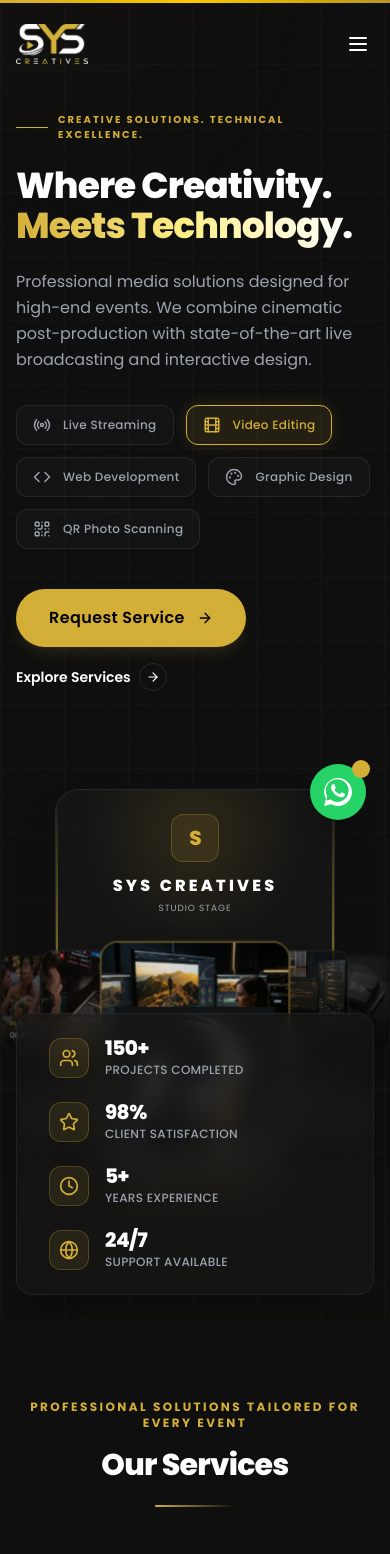
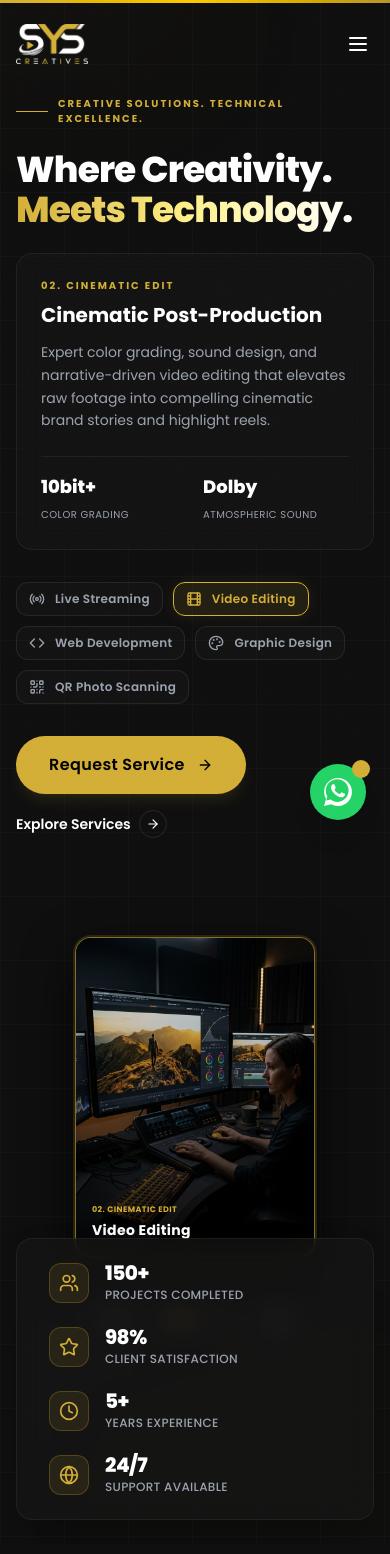
Before and after one commit to Yaswanthsys/syscreatives, a Next.js app: page / in a window 390 px wide. Shown: the top 1554 px of the page. Built offline with nearby package versions, Linux system fonts and the light colour scheme.

Commit message:
Optimize Hero section for mobile: hide side cards to prevent page bleed, increase padding, and remove gear elements completely

```diff
--- a/components/home/Hero.tsx
+++ b/components/home/Hero.tsx
@@ -5,6 +5,8 @@ import Link from "next/link";
 import { motion, AnimatePresence } from "framer-motion";
 import {
   ArrowRight,
+  ChevronLeft,
+  ChevronRight,
   Radio,
   Film,
   Code,
@@ -34,61 +36,63 @@ export default function Hero() {
     };
   }, []);
 
-  // Specialties data with matching icons
-  const specialties = [
-    { name: "Live Streaming", icon: Radio, slug: "live-streaming" },
-    { name: "Video Editing", icon: Film, slug: "video-editing" },
-    { name: "Web Development", icon: Code, slug: "web-development" },
-    { name: "Graphic Design", icon: Palette, slug: "graphic-design" },
-    { name: "QR Photo Scanning", icon: QrCode, slug: "qr-photo-scanning" }
-  ];
-
-  // Carousel card configs
-  const carouselCards = [
+  // Comprehensive Services Data with descriptions, slugs, icons, and metrics
+  const servicesData = [
     {
       id: "live-streaming",
       title: "Live Streaming",
-      badge: "01. LIVE STREAMING",
+      subtitle: "High-End Live Broadcasts",
+      badge: "01. LIVE BROADCAST",
+      icon: Radio,
       image: "/images/service-streaming.png",
-      slug: "live-streaming"
+      slug: "live-streaming",
+      description: "Professional multi-camera live streaming solutions designed for corporate events, luxury weddings, and high-profile summits with zero latency and ultra-HD quality.",
+      stats: { primary: "10Gbps", label: "Redundant Bandwidth", secondary: "4K UHD", label2: "Streaming Output" }
     },
     {
       id: "video-editing",
       title: "Video Editing",
+      subtitle: "Cinematic Post-Production",
       badge: "02. CINEMATIC EDIT",
+      icon: Film,
       image: "/images/service-editing.png",
-      slug: "video-editing"
+      slug: "video-editing",
+      description: "Expert color grading, sound design, and narrative-driven video editing that elevates raw footage into compelling cinematic brand stories and highlight reels.",
+      stats: { primary: "10bit+", label: "Color Grading", secondary: "Dolby", label2: "Atmospheric Sound" }
     },
     {
       id: "web-development",
       title: "Web Development",
-      badge: "03. WEB DEVELOPMENT",
+      subtitle: "Premium Digital Interfaces",
+      badge: "03. PREMIUM CODE",
+      icon: Code,
       image: "/images/service-web.png",
-      slug: "web-development"
+      slug: "web-development",
+      description: "Custom headless web development utilizing modern React frameworks. We build ultra-fast, search-optimized websites with bespoke animations and fluid UX.",
+      stats: { primary: "100ms", label: "Average Response", secondary: "100%", label2: "Lighthouse Performance" }
     },
     {
       id: "graphic-design",
       title: "Graphic Design",
+      subtitle: "Luxury Brand Identity",
       badge: "04. VISUAL BRANDING",
+      icon: Palette,
       image: "/images/service-design.png",
-      slug: "graphic-design"
+      slug: "graphic-design",
+      description: "Comprehensive visual branding, mockup design, and logo identities that capture your brand essence and communicate premium value across all media assets.",
+      stats: { primary: "3D", label: "Mockup Renders", secondary: "Premium", label2: "Print Finish Guides" }
     },
     {
       id: "qr-photo-scanning",
       title: "QR Photo Scanning",
-      badge: "05. QR PHOTO SCANNING",
+      subtitle: "AI-Powered Photo Sharing",
+      badge: "05. AI PHOTO SHARING",
+      icon: QrCode,
       image: "/images/service-qr.png",
-      slug: "qr-photo-scanning"
+      slug: "qr-photo-scanning",
+      description: "Real-time AI-powered photo scanning and sharing platforms for high-end events, allowing guests to instantly download their professional portraits via dynamic QR codes.",
+      stats: { primary: "Instant", label: "QR Delivery", secondary: "AI", label2: "Face Recognition" }
     }
-  ];
-
-  // Matching 3D gear objects to display at the bottom
-  const gearElements = [
-    { image: "/images/element-camera.png", name: "Broadcast Camera" },
-    { image: "/images/element-headphones.png", name: "Studio Headphones" },
-    { image: "/images/element-keyboard.png", name: "Mechanical Keyboard" },
-    { image: "/images/element-stylus.png", name: "Stylus Pen" },
-    { image: "/images/element-phone.png", name: "Smartphone" }
   ];
 
   // Stats bar data
@@ -99,12 +103,12 @@ export default function Hero() {
     { value: "24/7", label: "Support Available", icon: Globe }
   ];
 
-  // Start Autoplay Loop (Right to Left rotation)
+  // Start Autoplay Loop
   const startAutoplay = () => {
     stopAutoplay();
     autoplayTimerRef.current = setInterval(() => {
-      setActiveIndex((prev) => (prev + 1) % 5);
-    }, 4500); // Rotate every 4.5 seconds
+      setActiveIndex((prev) => (prev + 1) % servicesData.length);
+    }, 5500); // 5.5s autoplay rotation
   };
 
   const stopAutoplay = () => {
@@ -120,68 +124,98 @@ export default function Hero() {
 
   const handleManualSelect = (index: number) => {
     setActiveIndex(index);
-    startAutoplay(); // Reset autoplay timer on click
+    startAutoplay();
   };
 
-  // Helper to compute card offsets along a 3D circular ellipse
+  const handleNext = () => {
+    setActiveIndex((prev) => (prev + 1) % servicesData.length);
+    startAutoplay();
+  };
+
+  const handlePrev = () => {
+    setActiveIndex((prev) => (prev - 1 + servicesData.length) % servicesData.length);
+    startAutoplay();
+  };
+
+  // Helper to compute card offsets along a 3D circular Coverflow Cylinder
   const getCardStyle = (index: number) => {
     let diff = index - activeIndex;
-    if (diff < -2) diff += 5;
-    if (diff > 2) diff -= 5;
+    if (diff < -2) diff += servicesData.length;
+    if (diff > 2) diff -= servicesData.length;
 
     const isActive = diff === 0;
 
     let x = 0;
-    let y = 0;
+    let z = 0;
     let scale = 1;
     let opacity = 1;
+    let rotateY = 0;
     let zIndex = 10;
-    let rotateY = 0;
 
-    // Ellipse layouts
+    if (isMobile) {
+      // Mobile optimization: Show only the active center card, hide other cards to prevent page overflow
       if (diff === 0) {
         x = 0;
-      y = 0;
+        z = 0;
+        scale = 1;
+        opacity = 1;
+        zIndex = 30;
+        rotateY = 0;
+      } else {
+        x = 0;
+        z = -100;
+        scale = 0.85;
+        opacity = 0;
+        zIndex = 10;
+        rotateY = 0;
+      }
+    } else {
+      // Desktop full 3D Coverflow Cylinder layouts
+      if (diff === 0) {
+        x = 0;
+        z = 120;
         scale = 1.05;
         opacity = 1;
         zIndex = 30;
+        rotateY = 0;
       } else if (diff === 1) {
-      x = isMobile ? 80 : 130;
-      y = isMobile ? -5 : -10;
-      scale = isMobile ? 0.85 : 0.82;
-      opacity = 0.7;
+        x = 155;
+        z = 0;
+        scale = 0.82;
+        opacity = 0.65;
         zIndex = 20;
-      rotateY = -15;
+        rotateY = -35;
       } else if (diff === -1) {
-      x = isMobile ? -80 : -130;
-      y = isMobile ? -5 : -10;
-      scale = isMobile ? 0.85 : 0.82;
-      opacity = 0.7;
+        x = -155;
+        z = 0;
+        scale = 0.82;
+        opacity = 0.65;
         zIndex = 20;
-      rotateY = 15;
+        rotateY = 35;
       } else if (diff === 2) {
-      x = isMobile ? 140 : 220;
-      y = isMobile ? -10 : -25;
-      scale = isMobile ? 0.7 : 0.65;
-      opacity = 0.35;
+        x = 270;
+        z = -100;
+        scale = 0.65;
+        opacity = 0.25;
         zIndex = 10;
-      rotateY = -30;
+        rotateY = -55;
       } else if (diff === -2) {
-      x = isMobile ? -140 : -220;
-      y = isMobile ? -10 : -25;
-      scale = isMobile ? 0.7 : 0.65;
-      opacity = 0.35;
+        x = -270;
+        z = -100;
+        scale = 0.65;
+        opacity = 0.25;
         zIndex = 10;
-      rotateY = 30;
+        rotateY = 55;
+      }
     }
 
-    return { x, y, scale, opacity, zIndex, rotateY, isActive };
+    return { x, z, scale, opacity, rotateY, zIndex, isActive };
   };
 
   return (
     <section
       id="home"
-      className="relative min-h-screen flex flex-col justify-center pt-28 pb-36 overflow-hidden bg-[#0F0F0F]"
+      className="relative min-h-screen flex flex-col justify-center pt-24 pb-48 lg:pb-36 overflow-hidden bg-[#0F0F0F]"
     >
       {/* Background Ambient Glows */}
       <div className="absolute top-[-10%] left-[-10%] w-[50vw] h-[50vw] rounded-full bg-gold/5 blur-[120px] pointer-events-none" />
@@ -211,7 +245,7 @@ export default function Hero() {
             initial={{ opacity: 0, y: 20 }}
             animate={{ opacity: 1, y: 0 }}
             transition={{ duration: 0.7, delay: 0.1 }}
-            className="text-4xl sm:text-5xl md:text-6xl font-extrabold text-white tracking-tight leading-[1.1] mb-6"
+            className="text-4xl sm:text-5xl md:text-6xl font-extrabold text-white tracking-tight leading-[1.1] mb-6 animate-gradient"
           >
             Where Creativity.<br />
             <span className="text-transparent bg-clip-text bg-gradient-to-r from-gold via-yellow-200 to-white">
@@ -219,38 +253,68 @@ export default function Hero() {
             </span>
           </motion.h1>
 
-          {/* Description */}
-          <motion.p
-            initial={{ opacity: 0, y: 20 }}
-            animate={{ opacity: 1, y: 0 }}
-            transition={{ duration: 0.7, delay: 0.2 }}
-            className="text-base sm:text-lg text-[#9CA3AF] max-w-xl leading-relaxed mb-8"
+          {/* dynamic Service detail card info */}
+          <motion.div
+            key={activeIndex}
+            initial={{ opacity: 0, x: -10 }}
+            animate={{ opacity: 1, x: 0 }}
+            exit={{ opacity: 0, x: 10 }}
+            transition={{ duration: 0.4 }}
+            className="bg-white/[0.02] border border-white/[0.06] rounded-2xl p-6 backdrop-blur-md max-w-xl mb-8"
           >
-            Professional media solutions designed for high-end events. We combine cinematic post-production with state-of-the-art live broadcasting and interactive design.
-          </motion.p>
+            <span className="text-[10px] font-bold text-gold uppercase tracking-[0.2em] block mb-2">
+              {servicesData[activeIndex].badge}
+            </span>
+            <h2 className="text-xl sm:text-2xl font-bold text-white mb-3">
+              {servicesData[activeIndex].subtitle}
+            </h2>
+            <p className="text-sm text-[#9CA3AF] leading-relaxed mb-6">
+              {servicesData[activeIndex].description}
+            </p>
 
-          {/* Specialization Selection Grid */}
+            {/* Dynamic metrics */}
+            <div className="grid grid-cols-2 gap-4 border-t border-white/[0.06] pt-4">
+              <div>
+                <span className="text-lg font-extrabold text-white block">
+                  {servicesData[activeIndex].stats.primary}
+                </span>
+                <span className="text-[10px] text-[#9CA3AF] uppercase tracking-wider">
+                  {servicesData[activeIndex].stats.label}
+                </span>
+              </div>
+              <div>
+                <span className="text-lg font-extrabold text-white block">
+                  {servicesData[activeIndex].stats.secondary}
+                </span>
+                <span className="text-[10px] text-[#9CA3AF] uppercase tracking-wider">
+                  {servicesData[activeIndex].stats.label2}
+                </span>
+              </div>
+            </div>
+          </motion.div>
+
+          {/* Specialties navigation tab buttons */}
           <motion.div
             initial={{ opacity: 0, y: 15 }}
             animate={{ opacity: 1, y: 0 }}
             transition={{ duration: 0.7, delay: 0.3 }}
-            className="flex flex-wrap gap-3 max-w-xl mb-10"
+            className="flex flex-wrap gap-2.5 max-w-xl mb-8"
           >
-            {specialties.map((spec, idx) => {
+            {servicesData.map((spec, idx) => {
               const Icon = spec.icon;
               const isActive = activeIndex === idx;
               return (
                 <button
-                  key={spec.name}
+                  key={spec.id}
                   onClick={() => handleManualSelect(idx)}
-                  className={`flex items-center gap-3 px-4 py-2.5 rounded-xl border transition-all duration-300 cursor-pointer ${
+                  className={`flex items-center gap-2.5 px-3 py-2 rounded-xl border transition-all duration-300 cursor-pointer ${
                     isActive
-                      ? "bg-gold/10 border-gold text-gold shadow-[0_0_15px_rgba(212,175,55,0.15)]"
+                      ? "bg-gold/10 border-gold text-gold shadow-[0_0_15px_rgba(212,175,55,0.1)]"
                       : "bg-white/[0.02] border-white/[0.08] text-[#9CA3AF] hover:bg-white/[0.05] hover:border-white/[0.15] hover:text-white"
                   }`}
                 >
-                  <Icon className={`h-4.5 w-4.5 ${isActive ? "text-gold" : "text-[#9CA3AF]"}`} />
-                  <span className="text-xs sm:text-sm font-medium tracking-wide">{spec.name}</span>
+                  <Icon className={`h-4 w-4 ${isActive ? "text-gold" : "text-[#9CA3AF]"}`} />
+                  <span className="text-xs font-semibold tracking-wide">{spec.title}</span>
                 </button>
               );
             })}
@@ -281,103 +345,105 @@ export default function Hero() {
           </motion.div>
         </div>
 
-        {/* Right Column: 3D Stage Carousel */}
-        <div className="lg:col-span-6 relative flex justify-center items-center h-[420px] sm:h-[520px] w-full">
-          {/* Main Stage Setup */}
-          <div className="relative w-full max-w-[500px] h-full flex flex-col items-center justify-center perspective-[1000px]">
+        {/* Right Column: 3D Coverflow Carousel Showcase */}
+        <div className="lg:col-span-6 relative flex flex-col justify-center items-center h-[450px] sm:h-[530px] w-full">
 
-            {/* 1. Backdrop Pedestal Panel with Glowing Logo */}
-            <div className="absolute top-[8%] w-[280px] h-[310px] rounded-3xl border border-white/[0.08] bg-[#161616]/90 backdrop-blur-md shadow-2xl flex flex-col items-center justify-start pt-6 z-0 overflow-hidden">
-              {/* Radial gold neon glow behind logo */}
-              <div className="absolute top-[-10%] w-[150px] h-[150px] rounded-full bg-gold/10 blur-[30px] pointer-events-none" />
-              {/* Gold vertical bar accents on left/right */}
-              <div className="absolute left-0 top-0 bottom-0 w-[2px] bg-gradient-to-b from-transparent via-gold/50 to-transparent" />
-              <div className="absolute right-0 top-0 bottom-0 w-[2px] bg-gradient-to-b from-transparent via-gold/50 to-transparent" />
-
-              <div className="relative z-10 flex flex-col items-center">
-                {/* Logo graphics */}
-                <div className="h-12 w-12 rounded-xl bg-gold/10 border border-gold/25 flex items-center justify-center mb-3">
-                  <span className="text-gold font-black text-xl tracking-tighter">S</span>
-                </div>
-                <h3 className="text-white text-base font-extrabold tracking-[0.2em] font-sans">SYS CREATIVES</h3>
-                <p className="text-[9px] text-[#9CA3AF] uppercase tracking-widest mt-1">Studio Stage</p>
-              </div>
-            </div>
-
-            {/* 2. Circular Rotating Service Cards */}
-            <div className="absolute top-[35%] w-full h-[220px] flex items-center justify-center z-10">
-              {carouselCards.map((card, idx) => {
-                const { x, y, scale, opacity, zIndex, rotateY, isActive } = getCardStyle(idx);
+          {/* True 3D spatial perspective wrapper */}
+          <div
+            className="relative w-full max-w-[520px] h-[360px] flex items-center justify-center"
+            style={{ perspective: "1200px" }}
+          >
+            <div
+              className="relative w-full h-full flex items-center justify-center"
+              style={{ transformStyle: "preserve-3d" }}
+            >
+              {servicesData.map((card, idx) => {
+                const { x, z, scale, opacity, rotateY, zIndex, isActive } = getCardStyle(idx);
                 return (
                   <motion.div
                     key={card.id}
                     animate={{
                       x,
-                      y,
+                      z,
                       scale,
                       opacity,
-                      zIndex,
-                      rotateY
+                      rotateY,
+                      zIndex
                     }}
                     transition={{
                       type: "spring",
-                      stiffness: 70,
+                      stiffness: 85,
                       damping: 18
                     }}
+                    style={{
+                      transformStyle: "preserve-3d",
+                      backfaceVisibility: "hidden"
+                    }}
                     onClick={() => handleManualSelect(idx)}
-                    className={`absolute w-[180px] aspect-[4/3] rounded-2xl overflow-hidden border bg-[#1D1D1D]/90 backdrop-blur-md shadow-2xl group cursor-pointer ${
+                    className={`absolute w-[240px] sm:w-[270px] aspect-[3/4] rounded-2xl overflow-hidden border bg-[#121212] shadow-[0_20px_50px_rgba(0,0,0,0.8)] group cursor-pointer ${
                       isActive
-                        ? "border-gold/50 ring-1 ring-gold/20"
+                        ? "border-gold/60 ring-2 ring-gold/15"
                         : "border-white/[0.08] hover:border-white/20"
                     }`}
-                    style={{ transformStyle: "preserve-3d" }}
                   >
                     <Link href={`/services/${card.slug}`} className="block w-full h-full" onClick={(e) => {
                       if (!isActive) {
-                        // Prevent navigation if card is not active front-center (let click select it first)
-                        e.preventDefault();
+                        e.preventDefault(); // Click selects card first, double-click or active card link navigates
                       }
                     }}>
+                      {/* Image background with zoom on hover */}
                       <div
                         className="absolute inset-0 bg-cover bg-center transition-transform duration-700 group-hover:scale-105"
                         style={{ backgroundImage: `url('${card.image}')` }}
                       />
-                      <div className="absolute inset-0 bg-gradient-to-t from-black/90 via-black/30 to-transparent" />
-                      <div className="absolute bottom-3 left-3.5 right-3.5">
-                        <span className="text-[8px] text-gold font-bold uppercase tracking-wider block mb-0.5">{card.badge}</span>
-                        <h4 className="text-white text-[11px] font-bold tracking-wide">{card.title}</h4>
+                      <div className="absolute inset-0 bg-gradient-to-t from-black/95 via-black/40 to-transparent" />
+
+                      {/* Card Content overlay */}
+                      <div className="absolute bottom-4 left-4 right-4">
+                        <span className="text-[8px] text-gold font-bold uppercase tracking-wider block mb-1">
+                          {card.badge}
+                        </span>
+                        <h4 className="text-white text-sm font-bold tracking-wide">
+                          {card.title}
+                        </h4>
                       </div>
                     </Link>
                   </motion.div>
                 );
               })}
             </div>
-
-            {/* 3. Circular Podium base */}
-            <div className="absolute bottom-[10%] w-[340px] h-[34px] rounded-full bg-[#1C1C1C] border border-white/[0.08] flex items-center justify-center z-5 shadow-[0_15px_30px_rgba(0,0,0,0.6)]">
-              {/* Outer gold neon ring */}
-              <div className="absolute inset-[-4px] rounded-full border border-gold/15 blur-[2px] animate-pulse-slow" />
-              {/* Inner dark pedestal */}
-              <div className="w-[310px] h-[22px] rounded-full bg-[#121212] border border-white/[0.05] shadow-inner" />
           </div>
 
-            {/* 4. Dynamic Gear Object at the bottom */}
-            <div className="absolute bottom-[2%] w-[160px] h-[160px] z-20 pointer-events-none flex items-center justify-center">
-              <AnimatePresence mode="wait">
-                <motion.img
-                  key={activeIndex}
-                  src={gearElements[activeIndex].image}
-                  alt={gearElements[activeIndex].name}
-                  initial={{ opacity: 0, y: 25, scale: 0.8 }}
-                  animate={{ opacity: 1, y: 0, scale: 1 }}
-                  exit={{ opacity: 0, y: -15, scale: 0.8 }}
-                  transition={{ duration: 0.5, ease: "easeOut" }}
-                  className="w-full h-full object-contain filter drop-shadow-[0_15px_25px_rgba(212,175,55,0.2)]"
+          {/* 3D coverflow controls (Next/Prev buttons & Pagination indicators) */}
+          <div className="flex items-center gap-6 mt-6 z-40">
+            <button
+              onClick={handlePrev}
+              className="h-9 w-9 rounded-full bg-white/[0.03] border border-white/[0.08] flex items-center justify-center text-[#9CA3AF] hover:bg-gold hover:text-black hover:border-gold transition-all duration-300 cursor-pointer"
+            >
+              <ChevronLeft className="h-4.5 w-4.5" />
+            </button>
+
+            {/* Pagination Lines */}
+            <div className="flex items-center gap-1.5">
+              {servicesData.map((_, i) => (
+                <button
+                  key={i}
+                  onClick={() => handleManualSelect(i)}
+                  className={`h-1 rounded-full transition-all duration-300 cursor-pointer ${
+                    activeIndex === i ? "w-6 bg-gold" : "w-2 bg-white/20"
+                  }`}
                 />
-              </AnimatePresence>
+              ))}
             </div>
 
+            <button
+              onClick={handleNext}
+              className="h-9 w-9 rounded-full bg-white/[0.03] border border-white/[0.08] flex items-center justify-center text-[#9CA3AF] hover:bg-gold hover:text-black hover:border-gold transition-all duration-300 cursor-pointer"
+            >
+              <ChevronRight className="h-4.5 w-4.5" />
+            </button>
           </div>
+
         </div>
       </Container>
 
```
Lines whose indentation alone changed are shown as unchanged.
